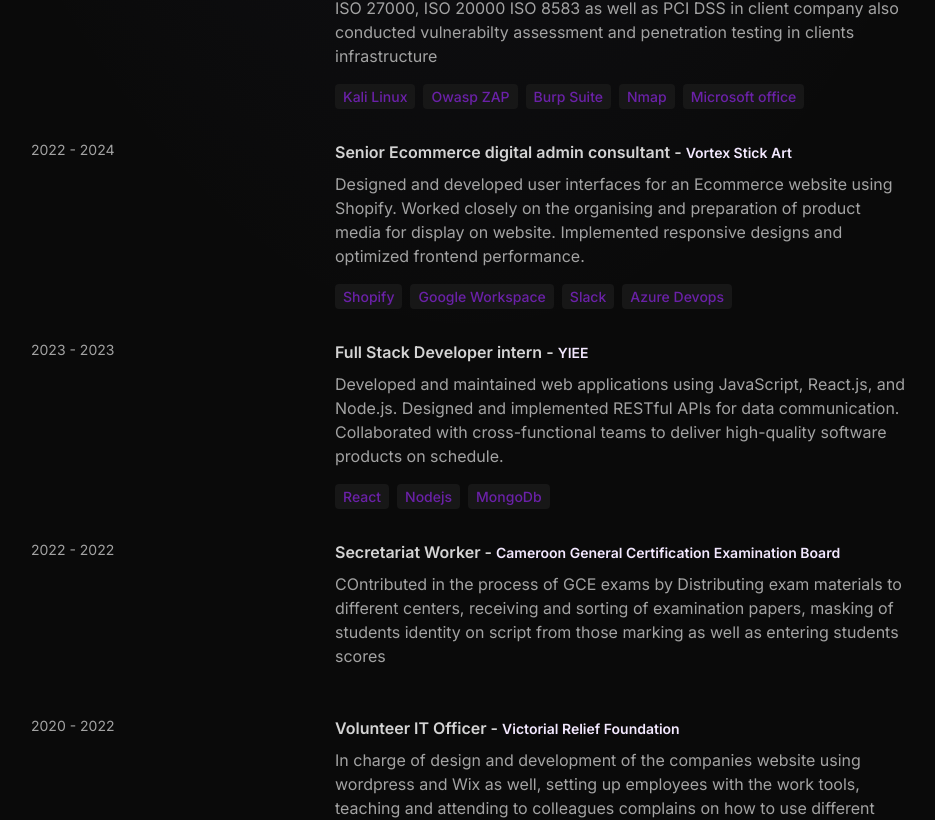
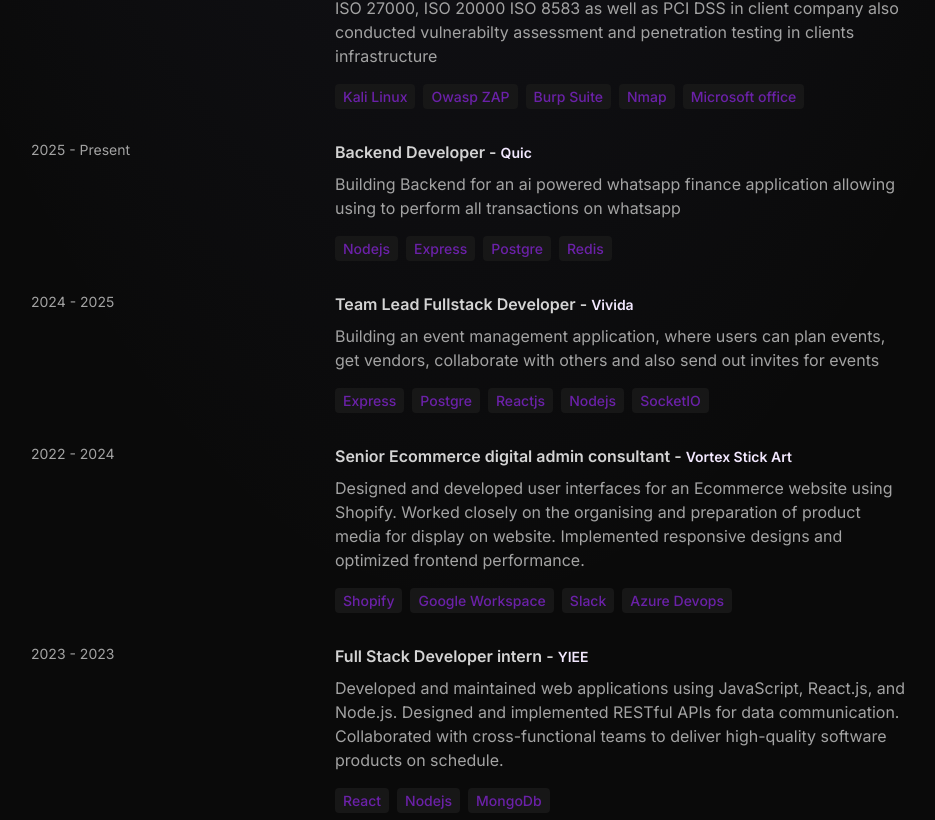
Before and after one commit to LeRoiCodes/Portfolio, a React (Vite) app: page / in a window 1280 px wide. Shown: the part 2532-3352 px from the top of the page, without its empty margins (169-1104 px from the left). Built offline with nearby package versions, Linux system fonts and the light colour scheme.

Commit message:
added mire experience

```diff
--- a/src/constants/index.js
+++ b/src/constants/index.js
@@ -5,6 +5,7 @@
 import project4 from "../assets/projects/Hulu clone.png";
 import project5 from "../assets/projects/Leroitranslates.png";
 import project6 from "../assets/projects/Jobzee.png";
+import project7 from "../assets/projects/vivida.png"
 
 const currentYear = new Date().getFullYear()
 const numberOfYears =  currentYear- 2020
@@ -21,6 +22,20 @@
     company: "Panoramic Synergy Enterprise",
     description: `In charge of implementing management systems and ISO standards such ISO 27000, ISO 20000 ISO 8583 as well as PCI DSS in client company also conducted vulnerabilty assessment and penetration testing in clients infrastructure`,
     technologies: ["Kali Linux", "Owasp ZAP", "Burp Suite", "Nmap", "Microsoft office"],
+  },
+  {
+    year: "2025 - Present",
+    role: "Backend Developer",
+    company: "Quic",
+    description: `Building Backend for an ai powered whatsapp finance application allowing using to perform all transactions on whatsapp`,
+    technologies: ["Nodejs", "Express", "Postgre", "Redis"],
+  },
+  {
+    year: "2024 - 2025",
+    role: "Team Lead Fullstack Developer",
+    company: "Vivida",
+    description: `Building an event management application, where users can plan events, get vendors, collaborate with others and also send out invites for events`,
+    technologies: ["Express", "Postgre", "Reactjs", "Nodejs", "SocketIO"],
   },
   {
     year: "2022 - 2024",
@@ -53,6 +68,13 @@
 ];
 
 export const PROJECTS = [
+  {
+    title: "Vivida",
+    image: project7,
+    description:
+      "Plan, Collaborate, and Celebrate Effortlessly. From small gatherings to grand events, our platform makes planning a breeze",
+    technologies: ["TailwindCSS", "React", "Nodejs", "MongoDB, socketIO"],
+  },
   {
     title: "Jobzee",
     image: project6,
```
Also changed, not shown: src/assets/projects/vivida.png (added).
